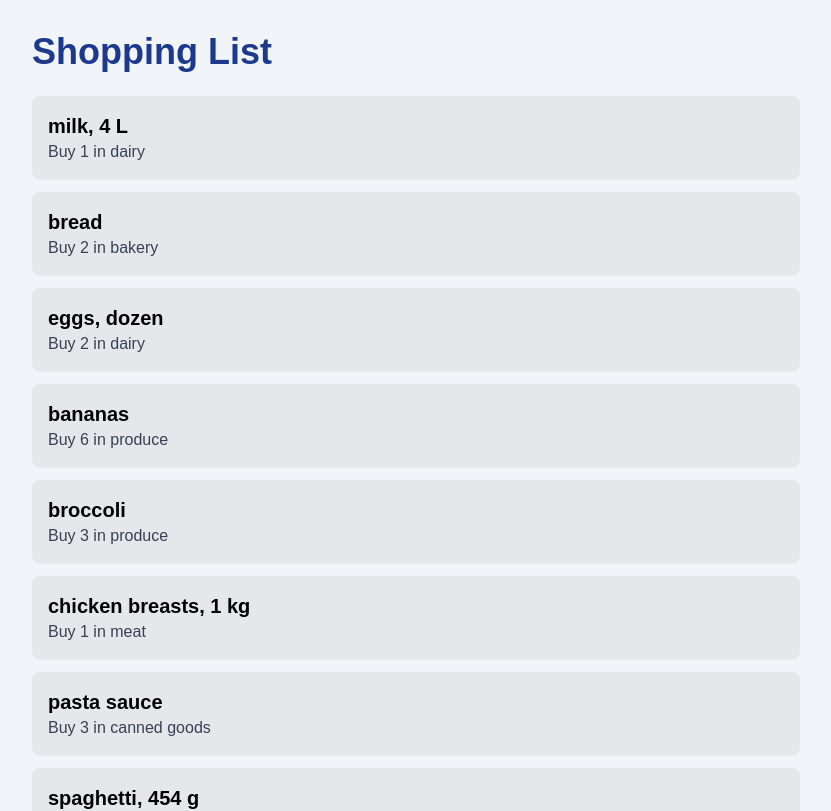
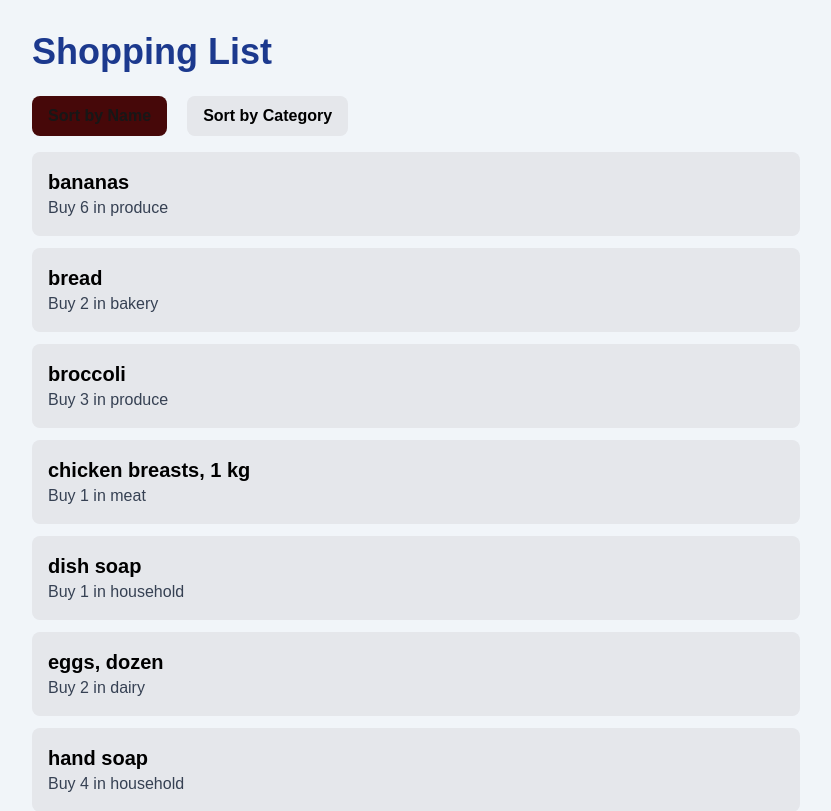
Before and after one commit to Exampleuser274/cprg306-assignments, a Next.js app: page /week-6 in a window 1280 px wide. Shown: the top 811 px of the page, without its empty margins (224-1055 px from the left). Built offline with nearby package versions, Linux system fonts and the light colour scheme.

Commit message:
Page display, styling, fixing the render

```diff
--- a/app/week-6/item-list.js
+++ b/app/week-6/item-list.js
@@ -30,8 +30,18 @@ else
   }
 
   return (
+    <div>
+      <div className="flex flex-wrap gap-5 mb-4">
+        <button type="button" onClick={setSortName} className={`px-4 py-2 rounded-lg font-bold ${sortBy === "name" ? "bg-red-950 text-gray"  : "bg-gray-200 text-black"}`}>
+          Sort by Name
+        </button>
+
+        <button type="button" onClick={setSortCat} className={`px-4 py-2 rounded-lg font-bold ${sortBy === "category" ? "bg-red-950 text-gray" : "bg-gray-200 text-black"}`}>
+          Sort by Category
+        </button>
+      </div>
     <ul>
-      {items.map((item, index) => (
+      {sortedItems.map((item, index) => (
         <Item
           key={index}
           name={item.name}
@@ -40,5 +50,6 @@ else
         />
       ))}
     </ul>
+  </div>
   );
 }
```
